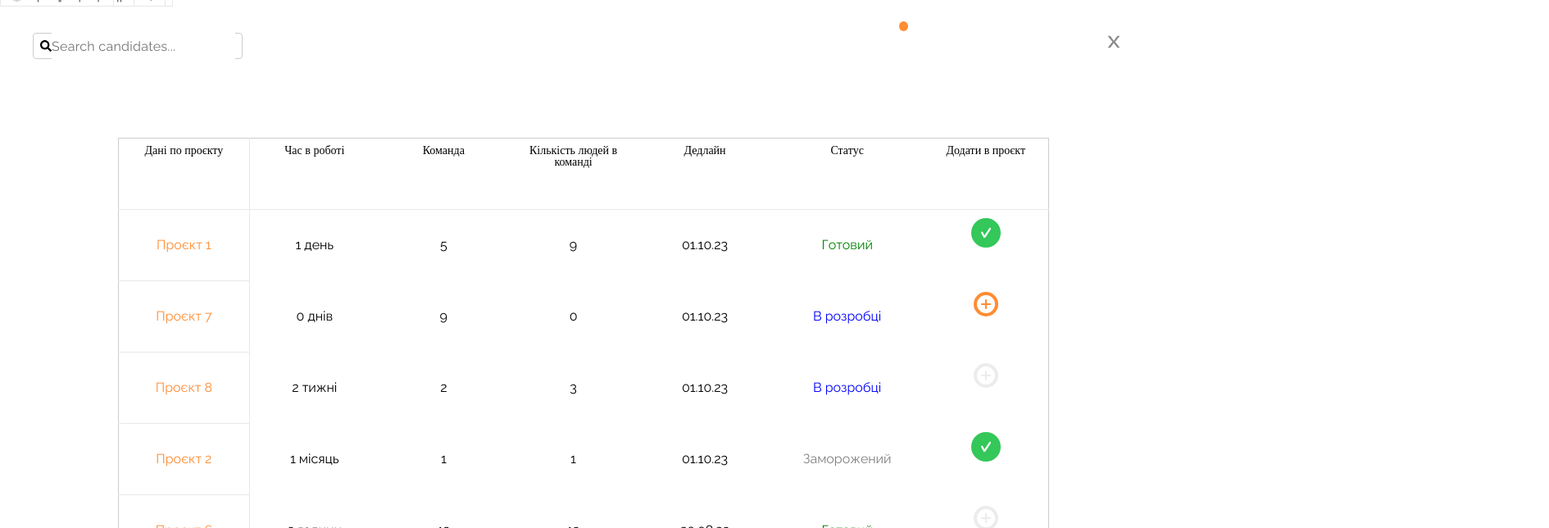
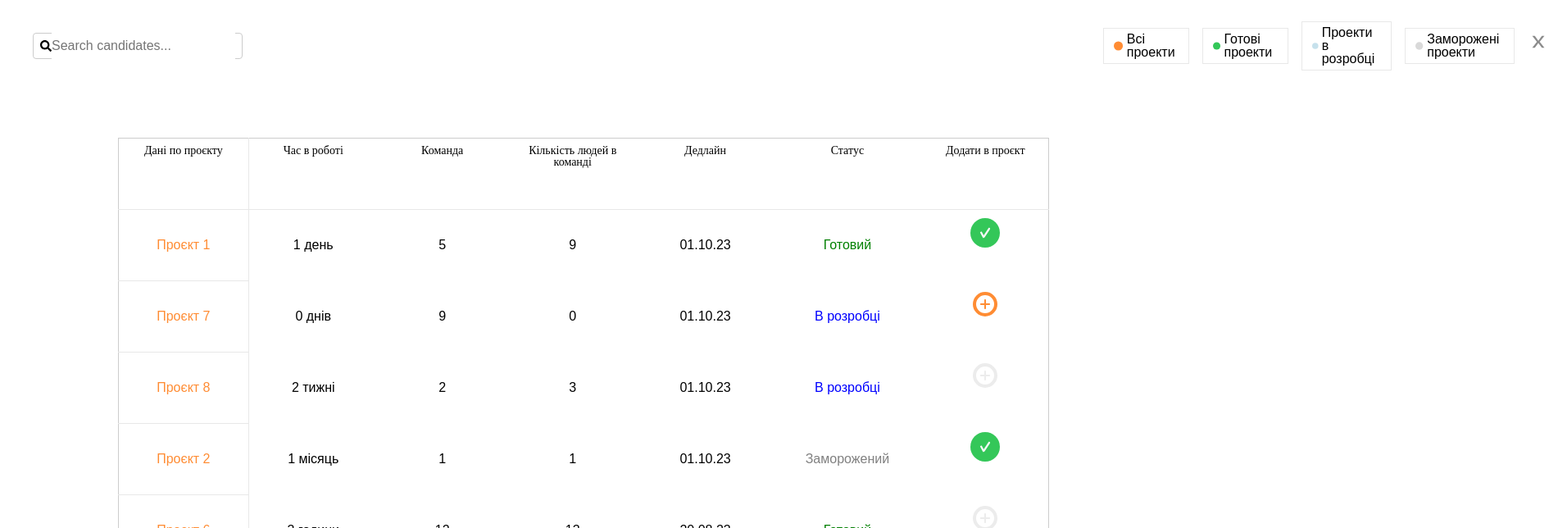
Before and after one commit to Vitaliy-Mazurenko/top, a React (Vite) app: page / in a window 1280 px wide. Shown: the top 644 px of the page at 82% size, 1890 px wide, since content can reach past the window. Built offline with nearby package versions, Linux system fonts and the light colour scheme.

Commit message:
remove render in app

```diff
--- a/src/app/App.tsx
+++ b/src/app/App.tsx
@@ -1,11 +1,10 @@
 import Table from "../pages/profile/ui/Table/Table"; // Шлях до вашого компонента Table
-import Main from 'shared/ui/main/Main';
+
 const App = () => {
   return (
     <div>
       {/* <h1>Hello World</h1> */}
       <Table /> {/* Використовуйте компонент Table тут */}
-      <Main />
     </div>
   );
 };
```
